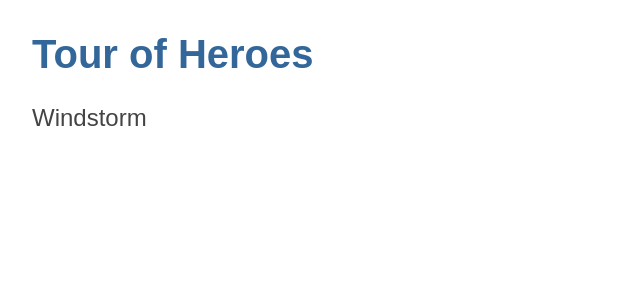
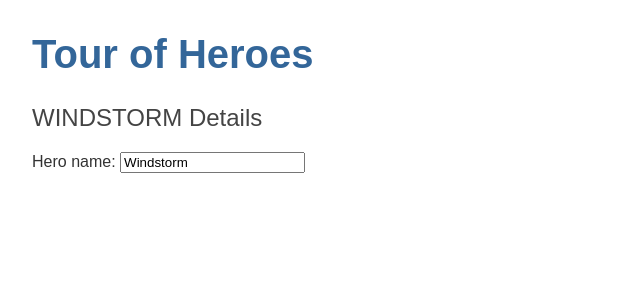
Before and after one commit to LaietiMcLean/Tour-of-Heroes-App, an Angular app in the folder angular-tour-of-heroes/: page / in a window 1280 px wide. Shown: the top 300 px of the page, without its empty margins (0-640 px from the left). Built offline with nearby package versions, Linux system fonts and the light colour scheme.

Commit message:
ngModule / FormsModule import

```diff
--- a/angular-tour-of-heroes/src/app/app.module.ts
+++ b/angular-tour-of-heroes/src/app/app.module.ts
@@ -1,5 +1,6 @@
 import { NgModule } from '@angular/core';
 import { BrowserModule } from '@angular/platform-browser';
+import { FormsModule } from '@angular/forms';
 
 import { AppRoutingModule } from './app-routing.module';
 import { AppComponent } from './app.component';
@@ -12,7 +13,8 @@
   ],
   imports: [
     BrowserModule,
-    AppRoutingModule
+    AppRoutingModule,
+    FormsModule
   ],
   providers: [],
   bootstrap: [AppComponent]
--- /dev/null
+++ b/angular-tour-of-heroes/src/app/hero.ts
@@ -0,0 +1,4 @@
+export interface Hero {
+  id: number;
+  name: string;
+}
--- a/angular-tour-of-heroes/src/app/heroes/heroes.component.html
+++ b/angular-tour-of-heroes/src/app/heroes/heroes.component.html
@@ -1 +1,5 @@
-<h2>{{hero}}</h2>
+<h2>{{hero.name | uppercase}} Details</h2>
+<div>
+  <label for="name">Hero name: </label>
+  <input id="name" [(ngModel)]="hero.name" placeholder="name">
+</div>
--- a/angular-tour-of-heroes/src/app/heroes/heroes.component.ts
+++ b/angular-tour-of-heroes/src/app/heroes/heroes.component.ts
@@ -1,4 +1,7 @@
 import { Component, OnInit } from '@angular/core';
+import { FormsModule } from '@angular/forms';
+
+import { Hero } from './../hero';
 
 @Component({
   selector: 'app-heroes',
@@ -8,11 +11,14 @@
 
 export class HeroesComponent implements OnInit {
 
+  hero: Hero = {
+    id: 1,
+    name: "Windstorm"
+  };
+
   constructor() { }
 
   ngOnInit(): void {
   }
 
-  hero = "Windstorm"
-
 }
```
